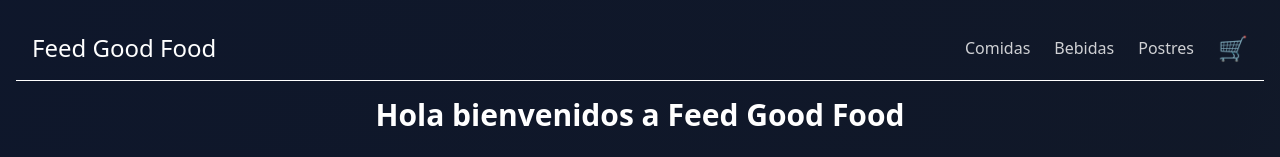
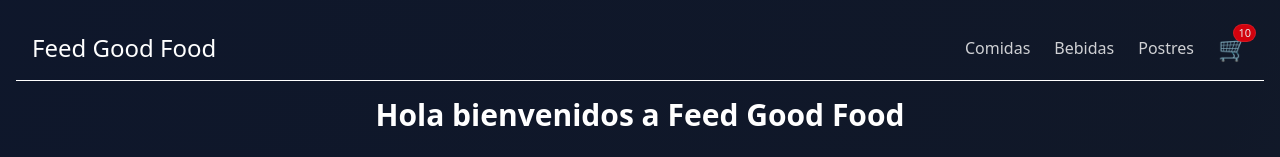
Before and after one commit to roque01212/CreaTuLanding_GerezRoque, a React (Vite) app: page / in a window 1280 px wide. Shown: the top 157 px of the page. Built offline with nearby package versions, Linux system fonts and the light colour scheme.

Commit message:
creando el carrito con un número fijo simulando pedidos

```diff
--- a/src/assets/components/CustomNavbar.tsx
+++ b/src/assets/components/CustomNavbar.tsx
@@ -31,7 +31,7 @@ export const CustomNavbar = () => {
           </li>
           <li>
             <Link to="/carrito" className="opacity-90 hover:opacity-100">
-              <CartWidget count={0} />
+              <CartWidget count={10} />
             </Link>
           </li>
         </ul>
```
